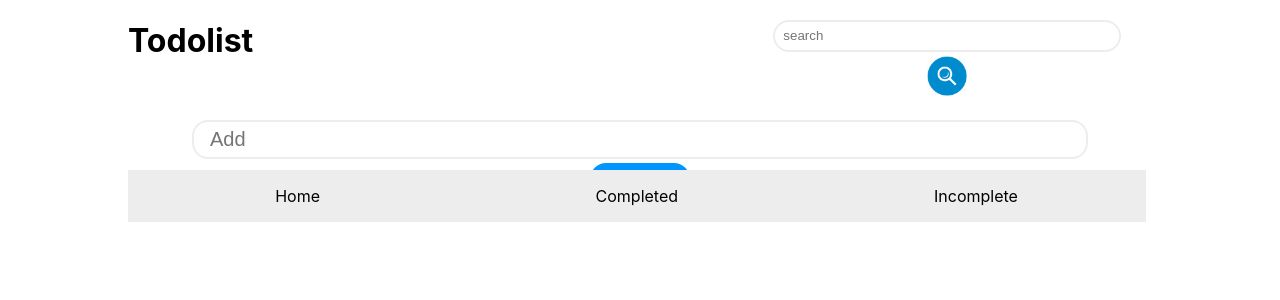
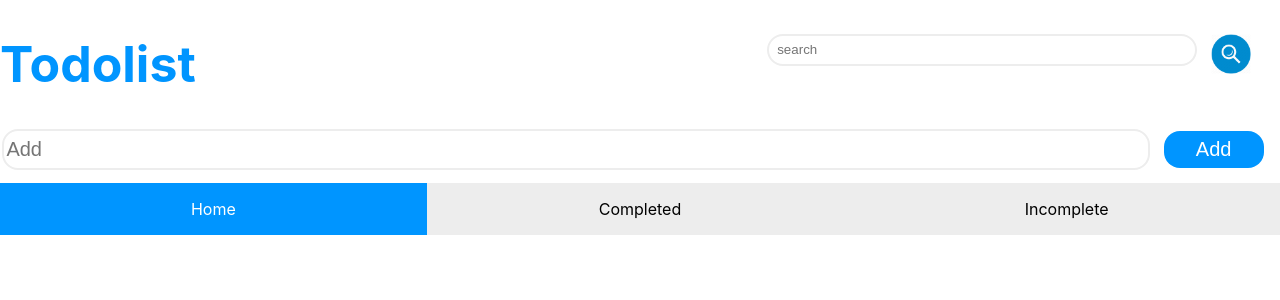
Before and after one commit to shanushka/TodoList, a React (Create React App) app: page / in a window 1280 px wide. Shown: the top 300 px of the page. Built offline with nearby package versions, Linux system fonts and the light colour scheme.

Commit message:
edit fixed

```diff
--- a/src/App.css
+++ b/src/App.css
@@ -2,10 +2,12 @@
   text-align: center;
   position: relative;
   margin: 0 auto;
-  width: 80%;
+  max-width: 1290px;
 }
 
 .header h1 {
+  color: #0095ff;
+  font-size: 50px;
   float: left;
 }
 
--- a/src/App.js
+++ b/src/App.js
@@ -39,12 +39,11 @@ class App extends Component {
     });
   };
 
-  handleEdit = (evt, index, handleClick) => {
-    console.log("d", index);
+  handleEdit = (evt, index, handleClick, editedContent) => {
     evt.preventDefault();
     var todos = [...this.state.todos];
     var indexx = todos.findIndex(todo => todo.id === index);
-    todos[indexx].value = this.state.userInput;
+    todos[indexx].value = editedContent;
     todos[indexx].done = this.state.todos[indexx].done;
     this.setState({ todos });
     handleClick();
@@ -74,10 +73,10 @@ class App extends Component {
     });
   };
   handleSearch = evt => {
+    evt.preventDefault();
     this.setState({
       searchField: ""
     });
-    evt.preventDefault();
   };
   render() {
     window.localStorage.clear();
@@ -101,7 +100,7 @@ class App extends Component {
           onSubmit={this.handleSubmit}
           value='Add'
         />
-        <Tab activeStage={this.activeStage} />
+        <Tab activeStage={this.activeStage} activeState={this.state.active} />
 
         <TaskList
           searchField={this.state.searchField}
--- a/src/components/InpuField.css
+++ b/src/components/InpuField.css
@@ -8,10 +8,9 @@
 }
 .Add input {
   line-height: 35px;
-  width: 84%;
+  width: 89%;
   border-radius: 16px;
   border: 2px solid #ededed;
-  padding: 0 16px;
   font-size: 20px;
 }
 .search button {
@@ -27,7 +26,7 @@
 .search {
   float: right;
   width: 40%;
-  margin: 20px 0;
+  margin: 30px 8px;
 }
 
 .search input {
--- a/src/components/TabBar.css
+++ b/src/components/TabBar.css
@@ -2,7 +2,7 @@
   position: relative;
   display: inline-block;
   width: 100%;
-  margin: 50px auto;
+  margin: 56px auto 10px;
 }
 
 .tablinks {
@@ -11,13 +11,39 @@
   background: #ededed;
   color: black;
   cursor: pointer;
-  width: 30%;
+  width: 30.833333%;
   float: left;
 }
 
-.tablinks:hover,
-.tablinks--active {
+.tablinks:hover {
+  opacity: 0.7;
+}
+
+.tablinks.active {
   background: #0095ff;
-
   color: rgb(255, 255, 255);
 }
+
+@media only screen and (max-width: 1200px) {
+  .tablinks {
+    width: 30.033333%;
+  }
+}
+
+@media only screen and (max-width: 969px) {
+  .tablinks {
+    width: 28%;
+  }
+}
+
+@media only screen and (max-width: 599px) {
+  .tablinks {
+    width: 25%;
+  }
+}
+
+@media only screen and (max-width: 376px) {
+  .tablinks {
+    width: 23%;
+  }
+}
--- a/src/components/TabBar.js
+++ b/src/components/TabBar.js
@@ -1,15 +1,32 @@
 import React from "react";
 import "./TabBar.css";
 const TabBar = props => {
+  console.log("ss", props.activeState);
+
   return (
     <div className='Tabs'>
-      <div className='tablinks' onClick={() => props.activeStage("Home")}>
+      <div
+        className={
+          props.activeState === "Home" ? "tablinks active" : "tablinks"
+        }
+        onClick={() => props.activeStage("Home")}
+      >
         Home
       </div>
-      <div className='tablinks' onClick={() => props.activeStage("Completed")}>
+      <div
+        className={
+          props.activeState === "Completed" ? "tablinks active" : "tablinks"
+        }
+        onClick={() => props.activeStage("Completed")}
+      >
         Completed
       </div>
-      <div className='tablinks' onClick={() => props.activeStage("Incomplete")}>
+      <div
+        className={
+          props.activeState === "Incomplete" ? "tablinks active" : "tablinks"
+        }
+        onClick={() => props.activeStage("Incomplete")}
+      >
         Incomplete
       </div>
     </div>
--- a/src/components/Task.css
+++ b/src/components/Task.css
@@ -1,8 +1,10 @@
 .task {
   text-decoration: none;
-  width: 75%;
-  margin: 25px auto;
-  border-bottom: 2px solid #ededed;
+  width: 100%;
+  margin: 8px auto;
+  line-height: 45px;
+  border-radius: 10px;
+  background: #f0eded;
 }
 
 .tasks.complete {
@@ -16,7 +18,8 @@
 }
 
 .buttons {
-  width: 30%;
+  width: 25%;
+  margin: 10px 0;
   float: right;
 }
 
@@ -25,7 +28,9 @@
   overflow: hidden;
 }
 .task input {
-  margin: 25px auto;
+  float: left;
+  padding: 0 8px;
+  margin: 12px 0;
   line-height: 40px;
   width: 60%;
   font-size: 16px;
--- a/src/components/Task.js
+++ b/src/components/Task.js
@@ -4,9 +4,10 @@ import Input from "./InputField";
 import "./Task.css";
 
 class Task extends React.Component {
-  constructor() {
+  constructor(props) {
     super();
     this.state = {
+      editedContent: props.todo.value,
       edit: false
     };
   }
@@ -36,7 +37,7 @@ class Task extends React.Component {
       return (
         <div className='task clearfix'>
           <Input
-            userInput={this.props.todo.value}
+            userInput={this.state.editedContent}
             value='Save'
             edit={this.state.edit}
             index={this.props.index}
@@ -44,15 +45,23 @@ class Task extends React.Component {
               this.props.handleEdit(
                 event,
                 this.props.index,
-                this.handelEditButtonClick
+                this.handelEditButtonClick,
+                this.state.editedContent
               );
             }}
-            handleChange={this.props.changeInput}
+            handleChange={evt => {
+              this.changeEditedContent(evt);
+            }}
           />
         </div>
       );
     }
   }
+  changeEditedContent = evt => {
+    this.setState({
+      editedContent: evt.target.value
+    });
+  };
 
   handelEditButtonClick = () => {
     let newEdit = !this.state.edit;
--- a/src/components/TaskList.js
+++ b/src/components/TaskList.js
@@ -3,8 +3,10 @@ import React from "react";
 import Task from "./Task";
 
 const TaskList = props => {
+  console.log(props.todos);
 
-  let filteredContent = props.todos.filter(todo => {
+  let filteredContent =
+  props.todos.filter(todo => {
     return todo.value.indexOf(props.searchField) !== -1;
   });
 
```
